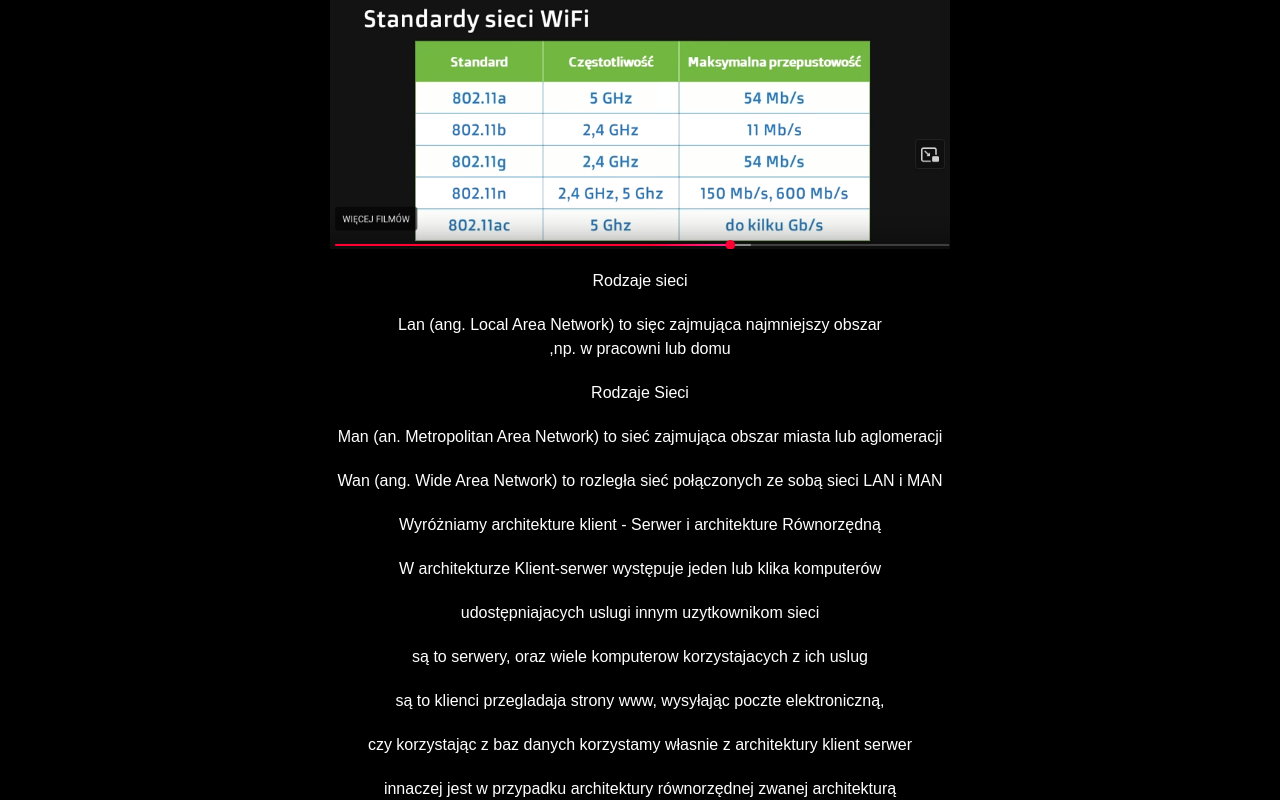
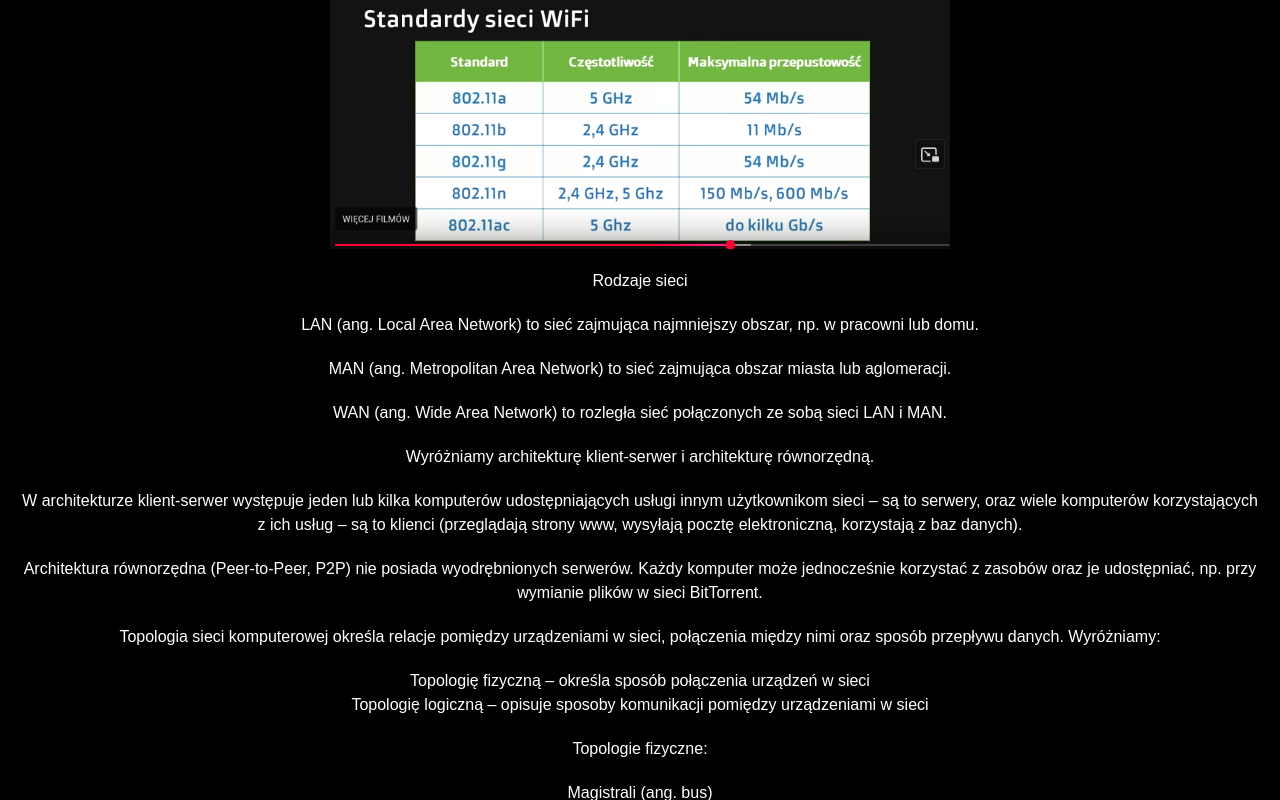
Before and after one commit to itachiszep/sekta, a Next.js app: page /siecikomputerowe/odcinki/odc1 in a window 1280 px wide. Shown: the part 11200-12000 px from the top of the page. Built offline with nearby package versions, Linux system fonts and the light colour scheme.

Commit message:
added pocotafera

```diff
--- /dev/null
+++ b/src/pages/muzyka/typeg/ pocotaafera.jsx
@@ -0,0 +1,12 @@
+import React from 'react'
+
+const pocotaafera = () => {
+  return (
+ <div>
+      <div className='center'>
+        <img className="itachi" src="/images/itachi-uchiha-naruto-amoled-black-background-minimal-art-3840x2160-6478.jpg"/>
+<iframe width="853" height="480" src="https://www.youtube.com/embed/6PCvhNPWRsE"></iframe> </div>
+    </div>  )
+}
+
+export default pocotaafera
--- a/src/pages/siecikomputerowe/odcinki/odc1.jsx
+++ b/src/pages/siecikomputerowe/odcinki/odc1.jsx
@@ -76,92 +76,68 @@ const odc1 = () => {
         <p>Zalety:</p>
 <p>Niski koszt zakupu</p>
 <p>Łatwe w montażu i instalacji</p>
-        <p>Łatwośc diagnozowania i naprawy usterek</p>
+<p>Łatwość diagnozowania i naprawy usterek</p>
+
 <p>Wady:</p>
 <p>Wrażliwość na zakłócenie elektromagnetyczne</p>
-        <p>Niewielka odległość pomiedzy węzłami sieci</p>
+<p>Niewielka odległość pomiędzy węzłami sieci</p>
 <p>Mniejsza przepustowość w porównaniu do światłowodu</p>
-        <p>Podsumowanie - media swiatłowodowe</p>
+
+<p>Podsumowanie - media światłowodowe</p>
 <p>Zalety:</p>
 <p>Wysoka przepustowość</p>
 <p>Transmisja na duże odległości</p>
 <p>Znikoma wrażliwość na zakłócenia elektromagnetyczne</p>
+
 <p>Wady:</p>
 <p>Rozmycie sygnału</p>
 <p>Trudniejsze w instalacji</p>
 <p>Drogi osprzęt sieciowy wykorzystujący światłowody</p>
+
 <p>Media bezprzewodowe - fale radiowe</p>
 <p>Fale radiowe to promieniowanie elektromagnetyczne z zakresu częstotliwości od 3 Hz do około 3 THz</p>
-        <p>Fale długie, fale krótkie fale średnie fale ultrakrótkie</p>
-        <img className="itachi" src="/images/niko19.png"/>
+<p>Fale długie, fale krótkie, fale średnie, fale ultrakrótkie</p>
+<img class="itachi" src="/images/niko19.png" alt="Fale radiowe"/>
+
 <p>Rodzaje sieci</p>
-        <p>Lan (ang. Local Area Network) to sięc zajmująca najmniejszy obszar<br/>
-        ,np. w pracowni lub domu</p>
+<p>LAN (ang. Local Area Network) to sieć zajmująca najmniejszy obszar, np. w pracowni lub domu.</p>
+<p>MAN (ang. Metropolitan Area Network) to sieć zajmująca obszar miasta lub aglomeracji.</p>
+<p>WAN (ang. Wide Area Network) to rozległa sieć połączonych ze sobą sieci LAN i MAN.</p>
 
-          <p>Rodzaje Sieci</p>
-          <p>Man (an. Metropolitan Area Network) to sieć zajmująca obszar miasta lub aglomeracji</p>
-          <p>Wan (ang. Wide Area Network) to rozległa sieć połączonych ze sobą sieci LAN i MAN</p>
-          <p>Wyróżniamy architekture klient - Serwer i architekture Równorzędną</p>
-          <p>W architekturze Klient-serwer występuje jeden lub klika komputerów</p>
-          <p>udostępniajacych uslugi innym uzytkownikom sieci</p>
-          <p>są to serwery, oraz wiele komputerow korzystajacych z ich uslug</p>
-          <p>są to klienci przegladaja strony www, wysyłając poczte elektroniczną,</p>
-          <p>czy korzystając z baz danych korzystamy własnie z architektury klient serwer</p>
-          <p>innaczej jest w przypadku architektury równorzędnej zwanej architekturą</p>
-          <p>Peer-to-Peer (P2P)</p>
-          <p>Nie wystepuje tutaj jeden lub wiecej komputerow udostepniajacych usługi, lecz</p>
-          <p>wiele komputerow na tych samych prawach</p>
-          <p>Każdy komputer w tej sieci może jednoczesnie korzystać z zasobów oraz je udostępniac</p>
-          <p>korzystajac z usług wymiany plikow np. bittorrent korzystamy właśnie z architektury równorzędnej</p>
-          <p>Topologia sieci komputerowej okresla relacje pomiedzy urzadzeniam w sieci <br/>
-             polaczenia miedzi nimi oraz sposob przeplywu danych, topologię sieci dzielimy na fizyczną która
-            określa sposób połączenia urządzeń w sieci <br/>
-            oraz topologie logiczną któ©a opisuje sposoby komunikacji pomiedzy urządzeniami w sieci <br/>
-          </p>
-          <p>Topologie fizyczne: <br/>
-          magistrali(ang.bus)<br/>
-          pierścienia(ang.ring)<br/>
-          gwiazdy(ang.star) <br/>
-          W wiekszych sieciach: <br/>
-          rozszerzona gwiazda(ang.extended star) <br/>
-          siatki(ang.mesh)<br/>
-          </p>
-          <p>Topologia Magistrali  </p> <br/>
-          <p>Cechuje się tym iż wszystkie urządzenia podłączone są do wspólnego medium transmisyjnego </p> <br/>
-          powszechnie stosowanym w tej topologii medium transmisyjnym był kabel koncentryczny <br/>
-          ,zastosowanie koncentryka jako fizyczne medium stanowiło Jedna z wad tej topologii a mianowicie <br/>
-          niewielką przepustowość, Przypominam,że w przypadku koncentryka jest to maksymalnie 10 Mb/s
-          topologia ta była stosowana do lokalnych sieci komputerowych, celowo używam tutaj słowa była, <br/>
-          ponieważ nie jest już powszechnie stosowana<br/>
-          Poza niską przepustowością charakteryzowała ją również duża podatność na awarie.<br/>
-          Wyobraźcie sobie ,że w momencie przerywania kabla koncentrycznego, cała sięc przestawała działać <br/>
-          Niewątpliwą zaletą w stosowaniu tej topologii był niewielki koszt jej wdrożenia ponieważ nie <br/>
-          trzeba było tutaj stosować setek metrów kabla ani żądnych urządzeń pośredniczących <br/>
-          W Topologii pierścienia każde urządzenie podłączone jest z dwoma sąsiadami tworząc zamknięty krąg,<br/>
-          podobnie jak w przypadku topologii magistrali przy budowie nie stosuje się dużej ilości <br/>
-          oraz dodatkowych urządzeń. Ponadto można wykorzystać różne Media transmisyjne począwszy od kabla koncentrycznego <br/>
-          poprzez skrętke aż do kabli światłowodowych, Wadą tej topologii jest fakt iż przerwanie medium lub awaria <br/>
-          jednego z komputerów powoduje przerwę w działaniu całej sieci aby temu zapobiec stosuje sie tak zwany podwójny <br/>
-          pierscien czyli podwaja się liczbę połąćzeń miedzy urządzeniami, wówczas taką topologię nazywa sie topologia podwojnego <br/>
-          pierscienia,No i została nam jeszcze topologia gwiazdy, w której urządzenia podłączone są do centalnego puntku stanowiącego<br/>
-          punkt dostępu do sieci, dawniej punkty te stanowiły koncentratory z angielskiego Hub <br/>
-          obecnie natomiast stosuje sie przełączniki z angielskiego switch<br/>
-          w lokalnych sieciach komputerowych jest to najczesciej spotykana topologia ponieważ jest prosta
-          w zaprojektowaniu budowie oraz rozbudowie, dodatkowo odporna jest na awarie i łątwo zarządzalna <br/>
-          Ponadto przy jej budowie wykorzystać różne Media transmisyjne takie jak skrętka  miedziana,<br/>
-          kabel światłowodowy czy też fale radiowe, istotną wadę może stanowić koszt budowy takiej sieci, ponieważ <br/>
-          wymagane jest zastosowanie dodatkowych urządzeń, wspomnianych wcześniej switchy oraz wiele metrów kabla.
-          <h1>Topologia Logiczna definuje sposoby oraz reguły Komunikacji urządzeń w sieci, <br/>
-          w sieciach komputerowych wyroznic mozemy trzy topologie logiczne,bedą to: <br/>
-          Topologia punkt punkt <br/>
-          Topologia pierscienia <br/>
-          Topologia wielodostepowa <br/>
-          <p>W topologii typu punkt punkt dane przesyłane są tylko od jednego urządzenia do drugiego <br/>
-          urządzenia te mogą być podłączone ze sobą bezpośrednio na przyklad komputer z przełącznikiem <br/>
-          jak również pośrednio z wykorzystaniem urządzeń pośredniczących, zarowno w jedynm jak i w drugim przypadku mowic mozemy <br/>
-          o logicznym połączeniu typu punt punkt
-          </p>
-          </h1>
+<p>Wyróżniamy architekturę klient-serwer i architekturę równorzędną.</p>
+<p>W architekturze klient-serwer występuje jeden lub kilka komputerów udostępniających usługi innym użytkownikom sieci – są to serwery, oraz wiele komputerów korzystających z ich usług – są to klienci (przeglądają strony www, wysyłają pocztę elektroniczną, korzystają z baz danych).</p>
+
+<p>Architektura równorzędna (Peer-to-Peer, P2P) nie posiada wyodrębnionych serwerów. Każdy komputer może jednocześnie korzystać z zasobów oraz je udostępniać, np. przy wymianie plików w sieci BitTorrent.</p>
+
+<p>Topologia sieci komputerowej określa relacje pomiędzy urządzeniami w sieci, połączenia między nimi oraz sposób przepływu danych. Wyróżniamy:</p>
+<ul>
+  <li>Topologię fizyczną – określa sposób połączenia urządzeń w sieci</li>
+  <li>Topologię logiczną – opisuje sposoby komunikacji pomiędzy urządzeniami w sieci</li>
+</ul>
+
+<p>Topologie fizyczne:</p>
+<ul>
+  <li>Magistrali (ang. bus)</li>
+  <li>Pierścienia (ang. ring)</li>
+  <li>Gwiazdy (ang. star)</li>
+  <li>Rozszerzona gwiazda (ang. extended star) – w większych sieciach</li>
+  <li>Siatki (ang. mesh)</li>
+</ul>
+
+<p>Topologia magistrali cechuje się tym, iż wszystkie urządzenia podłączone są do wspólnego medium transmisyjnego, zwykle kabla koncentrycznego. Wadą była niewielka przepustowość (maks. 10 Mb/s) i duża podatność na awarie. Zaletą – niski koszt wdrożenia.</p>
+
+<p>Topologia pierścienia: każde urządzenie podłączone jest z dwoma sąsiadami, tworząc zamknięty krąg. Można stosować różne media transmisyjne. Wadą jest przerwanie działania całej sieci w przypadku awarii jednego komputera. Stosuje się podwójny pierścień, aby temu zapobiec.</p>
+
+<p>Topologia gwiazdy: urządzenia podłączone są do centralnego punktu (Hub lub Switch), który stanowi punkt dostępu do sieci. Najczęściej stosowana w lokalnych sieciach komputerowych, prosta w projektowaniu, odporna na awarie, łatwo zarządzalna. Wadą może być koszt budowy związany z zastosowaniem dodatkowych urządzeń i metrów kabla.</p>
+
+<h1>Topologia logiczna</h1>
+<p>Definiuje sposoby i reguły komunikacji urządzeń w sieci. Wyróżniamy:</p>
+<ul>
+  <li>Topologię punkt-punkt – dane przesyłane są od jednego urządzenia do drugiego, bezpośrednio lub pośrednio.</li>
+  <li>Topologię pierścienia</li>
+  <li>Topologię wielodostępową</li>
+</ul>
+
         </div>
 
 
```
Lines whose indentation alone changed are shown as unchanged.
